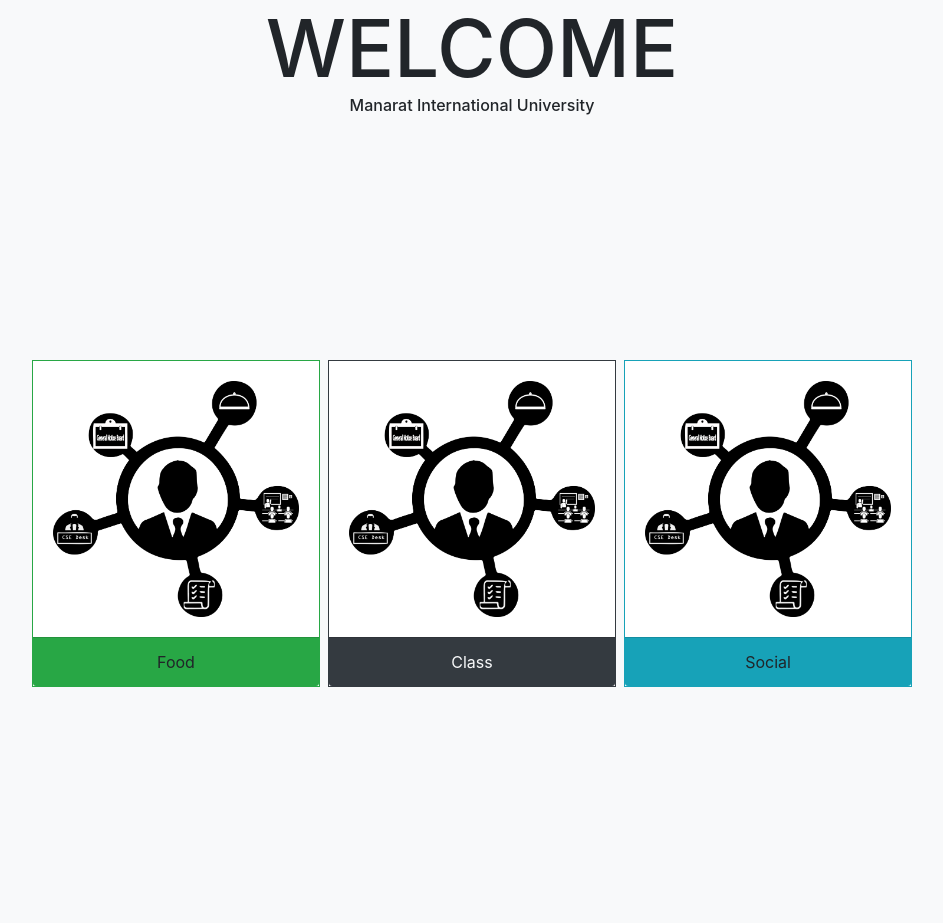
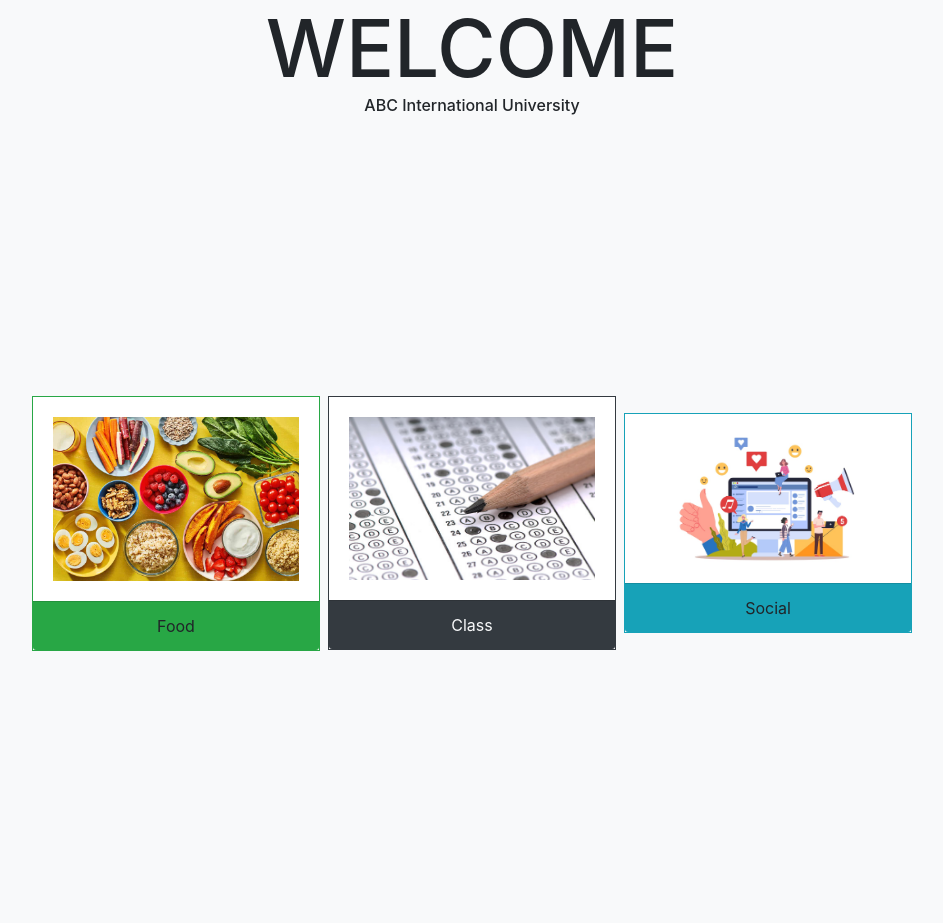
Before and after one commit to arifkhan-silicornya/Class-and-Food-project-using-php, a PHP site: page /storm/ in a window 1280 px wide. Shown: the whole page, without its empty margins (168-1111 px from the left). Run offline with PHP 8.4, Linux system fonts and the light colour scheme; some libraries are stand-ins or nearby versions.

Commit message:
image changed

```diff
--- a/exam/header.php
+++ b/exam/header.php
@@ -45,7 +45,7 @@
                     <ul class="navbar-nav">
                         <li class="nav-item active d-flex">
                             <a class="d-flex text-light font-weight-bold m-2 btn" href="../index.php">
-                                <img src="../image/home.png" alt="" class="img-fluid" style="height: 30px; width:30px;">
+                                <img src="../image/house.png" alt="" class="img-fluid" style="height: 30px; width:30px;">
                             </a>
                             <a class="nav-link my-auto" href="php/logout.php">Logout</a>
                         </li>
--- a/exam/index.php
+++ b/exam/index.php
@@ -36,7 +36,7 @@
                 <ul class="navbar-nav mr-auto mt-2 mt-lg-0">
                     <li class="nav-item d-flex">
                         <a class="d-flex text-light font-weight-bold m-2 btn" href="../index.php">
-                            <img src="../image/home.png" alt="" class="img-fluid" style="height: 30px; width:30px;">
+                            <img src="../image/house.png" alt="" class="img-fluid" style="height: 30px; width:30px;">
                         </a>
                         <button class="btn btn-outline-dark" onclick="loginForm();"> Login </button>
                     </li>
--- a/exam/teacher/header.php
+++ b/exam/teacher/header.php
@@ -67,7 +67,7 @@
                     <ul class="navbar-nav">
                         <li class="nav-item active d-flex">
                             <a class="d-flex text-light font-weight-bold m-2 btn" href="../../index.php">
-                                <img src="../../image/home.png" alt="" class="img-fluid" style="height: 30px; width:30px;">
+                                <img src="../../image/house.png" alt="" class="img-fluid" style="height: 30px; width:30px;">
                             </a>
                             <a class="nav-link my-auto" ><?php echo $teacherName; ?></a>
                             <a class="nav-link my-auto btn btn-outline-danger" href="../php/logout.php">Logout</a>
--- a/food/header.php
+++ b/food/header.php
@@ -68,7 +68,7 @@
                     <h6><span class="badge badge-danger text-dark"><?php echo $countproduct;?></span></h6>
                 </a>
                 <a class="d-flex text-light font-weight-bold m-2 btn text-dark" onclick="showSmallPanel();" > <?php echo $uname?></a>
-                <a class="d-flex text-light font-weight-bold m-2 btn" href="../index.php"> <img src="../image/home.png" alt="" class="img-fluid" style="height: 30px; width:30px;"> </a>
+                <a class="d-flex text-light font-weight-bold m-2 btn" href="../index.php"> <img src="../image/house.png" alt="" class="img-fluid" style="height: 30px; width:30px;"> </a>
             </span>
         </div>
     </header>
--- a/index.php
+++ b/index.php
@@ -14,11 +14,11 @@
   <body>
     <div class="container bg-light">
         <h1 class="h1 text-center mb-0 " style="font-size: 80px;">WELCOME</h1>
-        <h6 class="text-center">Manarat International University</h6>
+        <h6 class="text-center">ABC International University</h6>
         <div class="row d-flex justify-content-center align-items-center align-self-center " style="height: 100vh;">
             <div class="box1 border border-success m-1 bg-white" style="max-width: 18rem;">
                 <div class="card-body">
-                    <a href="food/index.php"><img src="image/home.png" alt="img" class="img-fluid"></a>
+                    <a href="food/index.php"><img src="image/food.jpg" alt="img" class="img-fluid"></a>
                 </div>
                 <div class="card-footer bg-success">
                     <div class="text-center">Food</div>
@@ -26,7 +26,7 @@
             </div>
             <div class="box2 border border-dark m-1 bg-white" style="max-width: 18rem;">
                 <div class="card-body">
-                    <a href="exam/index.php"><img src="image/home.png" alt="img" class="img-fluid"></a>
+                    <a href="exam/index.php"><img src="image/exam.jpg" alt="img" class="img-fluid"></a>
                 </div>
                 <div class="card-footer bg-dark">
                     <div class="text-center text-light">Class</div>
@@ -34,7 +34,7 @@
             </div>
             <div class="box3 border border-info m-1 bg-white" style="max-width: 18rem;">
                 <div class="card-body">
-                    <a onclick="alert('You can see class and food')" href="#"><img src="image/home.png" alt="img" class="img-fluid"></a>
+                    <a onclick="alert('You can see only class and food part')" href="#"><img src="image/social.jpeg" alt="img" class="img-fluid"></a>
                 </div>
                 <div class="card-footer bg-info">
                     <div class="text-center">Social</div>
```
Also changed, not shown: database/food.sql (renamed from database/food (1).sql), image/exam.jpg (added), image/food.jpg (added), image/house.png (added), image/social.jpeg (added), image/social.png (added).
